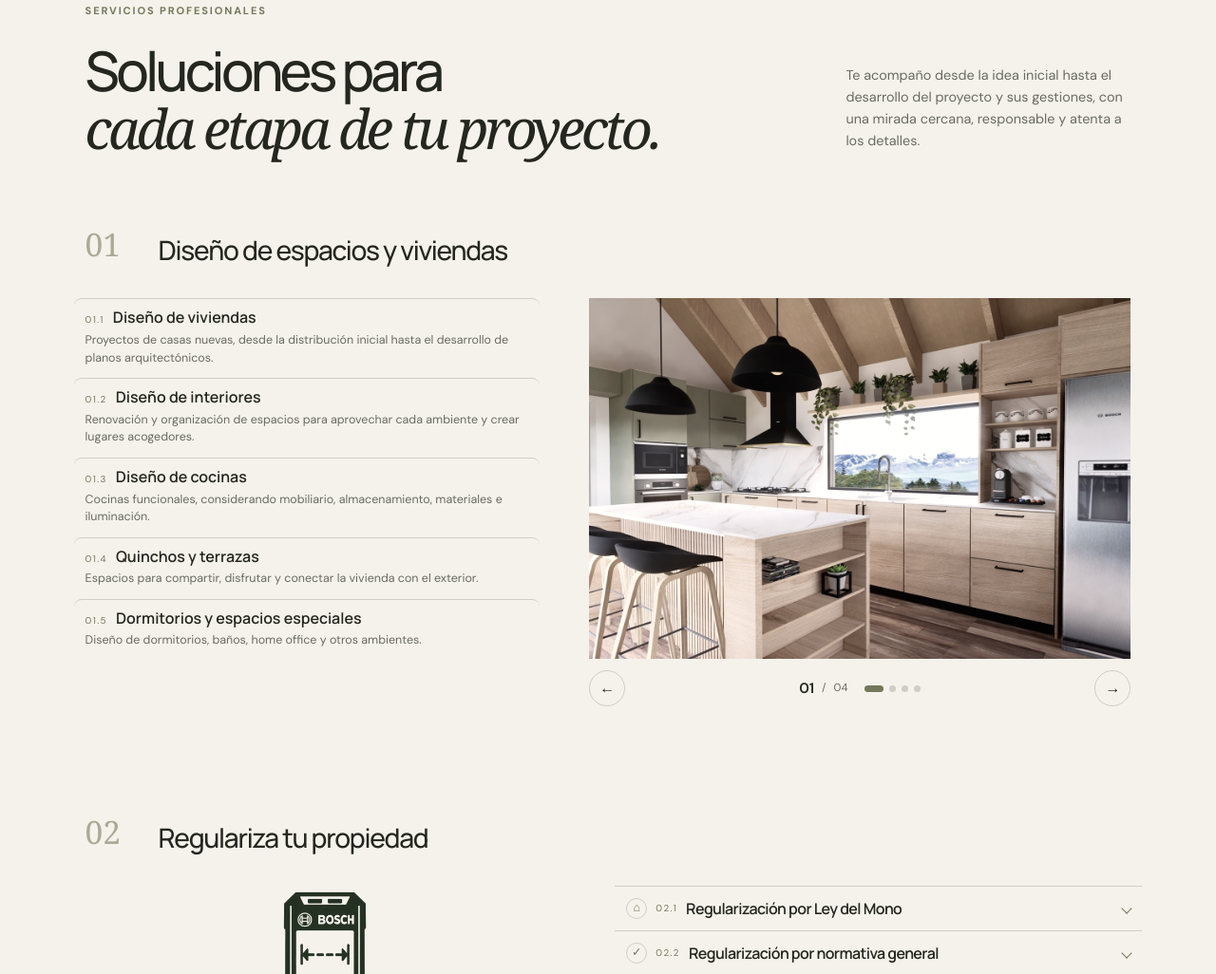
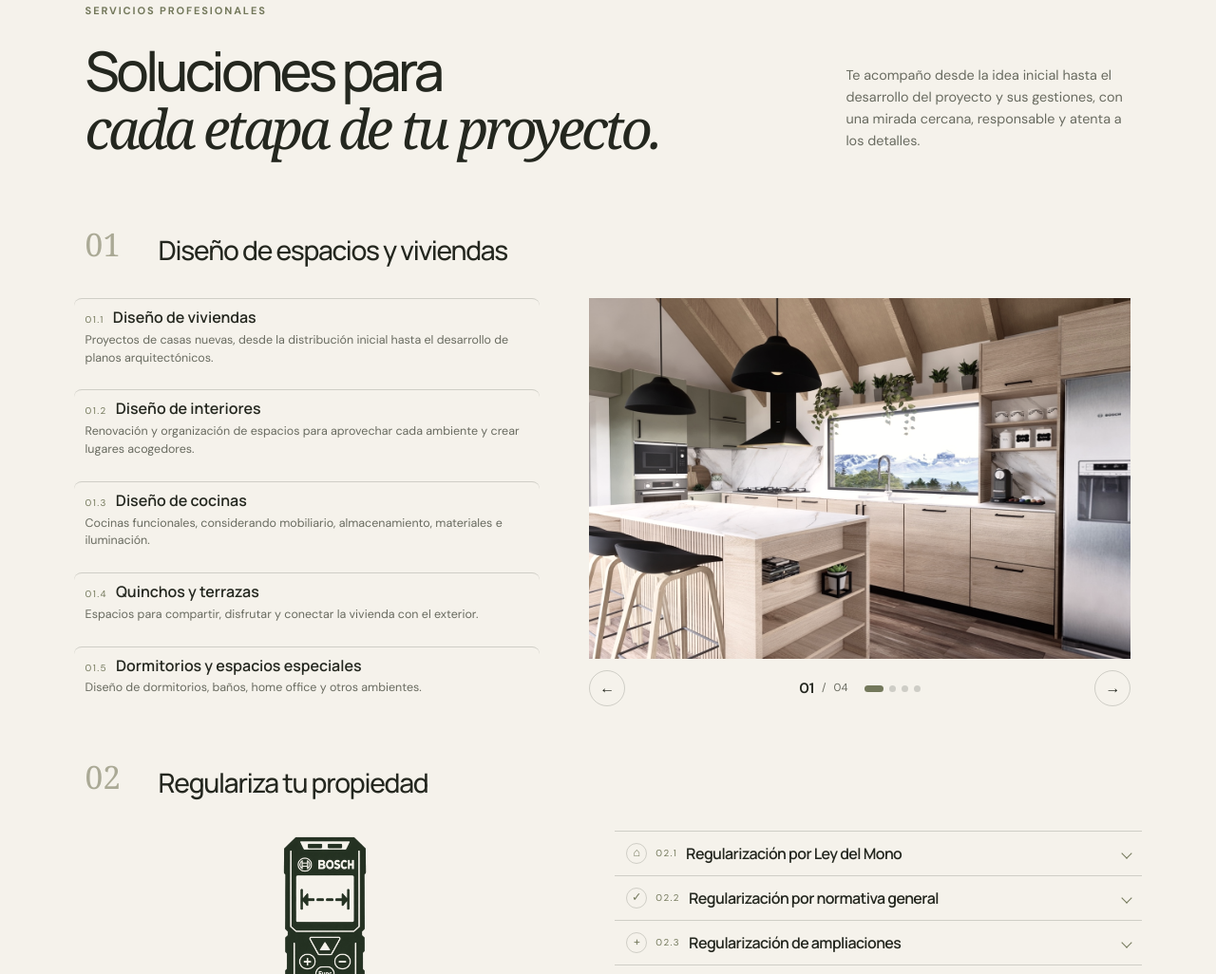
Before and after one commit to arquitectajavieraruizsoto/PortafolioArquitectaJavieraRuiz, a plain HTML site: page index.html in a window 1280 px wide. Shown: the part 1415-2441 px from the top of the page at 95% size. Drawn offline with Linux system fonts and the light colour scheme.

Commit message:
Reducir espacio inferior en diseño
Co-authored-by: Copilot <223556219+Copilot@users.noreply.github.com>

```diff
--- a/styles.css
+++ b/styles.css
@@ -218,9 +218,9 @@ h1 em, h2 em { font-family: var(--serif); font-weight: 400; }
 @media(max-width:800px){.services-section{padding-top:35px;padding-bottom:85px}.service-category-heading{grid-template-columns:42px 1fr;gap:12px}.category-summary{grid-column:2;max-width:560px}.service-cards,.service-cards-two{grid-template-columns:1fr 1fr}.image-grid.four,.image-grid.three{grid-template-columns:repeat(2,1fr);height:auto}.image-grid.two{height:auto}.image-grid img{min-height:150px;aspect-ratio:1.35}}
 @media(max-width:520px){.service-cards,.service-cards-two{grid-template-columns:1fr}.service-category-heading{grid-template-columns:34px 1fr}.service-index{font-size:1.65rem}.image-grid.four,.image-grid.three,.image-grid.two{grid-template-columns:1fr}.image-grid img{aspect-ratio:1.5}}
 #diseno.service-category{display:grid;grid-template-columns:minmax(0,.9fr) minmax(0,1.1fr);column-gap:clamp(28px,5vw,76px);align-items:stretch}
-#diseno.service-category{border-bottom:0}
+#diseno.service-category{border-bottom:0;padding-bottom:24px}
 #diseno .service-category-heading{grid-column:1 / -1}
-#diseno .design-carousel{grid-column:2;grid-row:2;min-width:0;margin:0 0 2rem}
+#diseno .design-carousel{grid-column:2;grid-row:2;min-width:0;margin:0}
 #diseno .design-carousel-viewport{width:100%;aspect-ratio:1.5;overflow:hidden;background:#eeebe3;touch-action:pan-y;outline:none}
 #diseno .design-carousel-viewport:focus-visible{outline:2px solid var(--olive);outline-offset:3px}
 #diseno .design-carousel-track{display:flex;width:100%;height:100%;transition:transform .45s cubic-bezier(.22,.61,.36,1)}
@@ -239,7 +239,7 @@ h1 em, h2 em { font-family: var(--serif); font-weight: 400; }
 #diseno .design-carousel-dot{width:7px;height:7px;padding:0;border:0;border-radius:4px;background:var(--line);cursor:pointer;transition:width .2s ease,background-color .2s ease}
 #diseno .design-carousel-dot[aria-current="true"]{width:20px;background:var(--olive)}
 #diseno .design-carousel-dot:focus-visible{outline:2px solid var(--olive);outline-offset:3px}
-#diseno .service-cards{grid-column:1;grid-row:2;grid-template-columns:1fr;gap:0;margin:0 0 calc(50px + 2rem);align-content:space-between}
+#diseno .service-cards{grid-column:1;grid-row:2;grid-template-columns:1fr;gap:0;margin:0;align-content:space-between}
 #diseno .service-cards-two{grid-template-columns:1fr}
 #diseno .service-card{display:grid;grid-template-columns:max-content minmax(0,1fr);align-items:baseline;column-gap:9px;background:transparent;padding:9px 12px 10px;margin-inline:-12px;min-height:0;border-top:1px solid var(--line);border-radius:8px;transition:background-color .18s ease,color .18s ease,border-color .18s ease}
 #diseno .service-card-featured{background:transparent}
```
